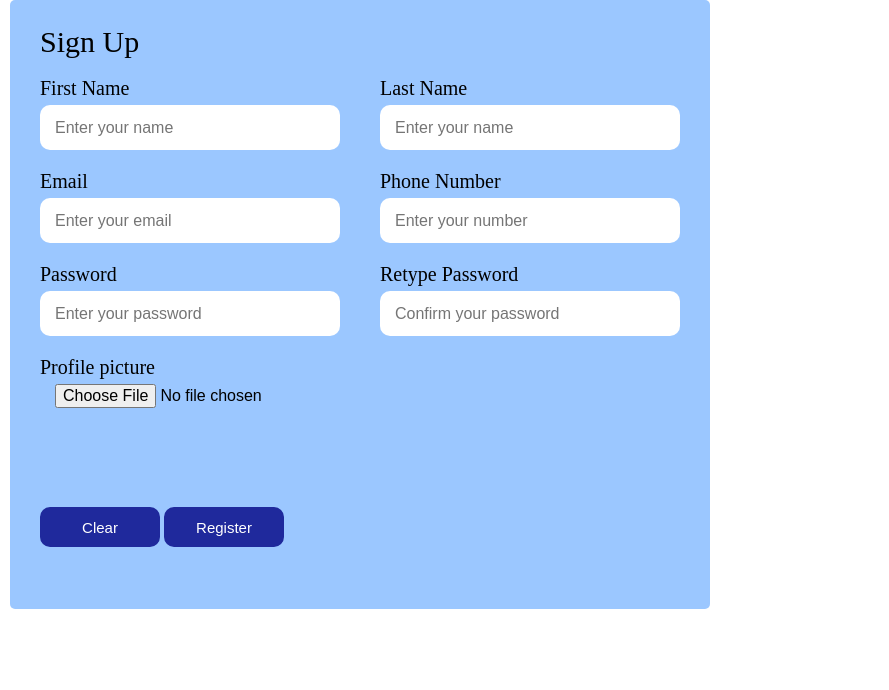
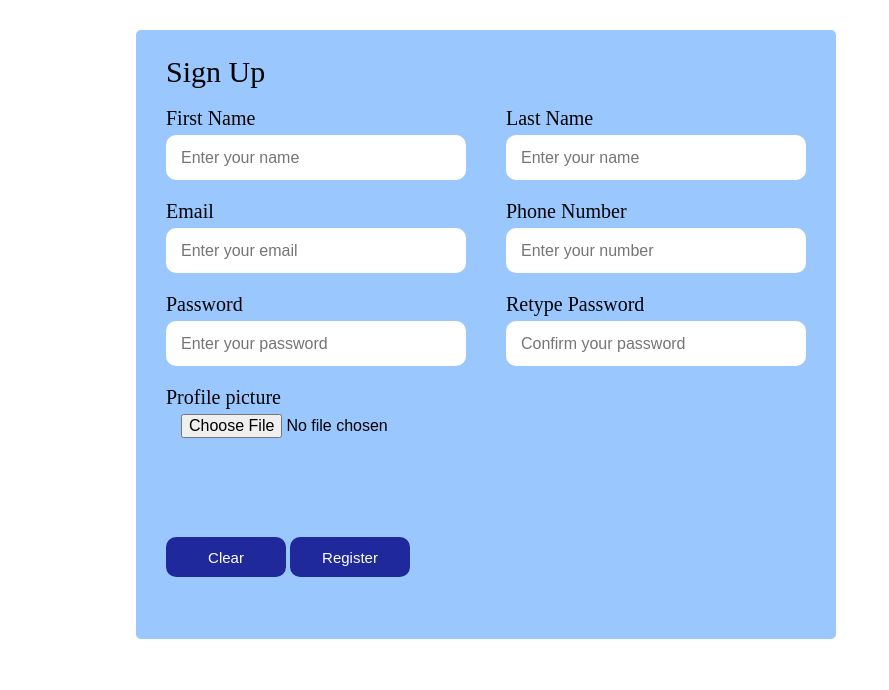
Before and after one commit to kelseyvn17/Web_Group15, a PHP site: page /form1.html in a window 1280 px wide. Shown: the part 110-800 px from the top of the page, without its empty margins (0-889 px from the left). Run offline with PHP 8.4, Linux system fonts and the light colour scheme; some libraries are stand-ins or nearby versions.

Commit message:
Update signup.css

```diff
--- a/signup.css
+++ b/signup.css
@@ -41,6 +41,7 @@ img{
     width: 100px;
     height: 35px;
     box-shadow: 0px 4px 4px rgba(25, 51, 90, 0.4);
+    cursor: pointer;
 }
 .btn:hover{
     background-color: #30D1FF;
@@ -81,8 +82,10 @@ img{
     max-width: 700px;
     width: 100%;
     background: #9BC7FF;
+    margin: 30px 10%;
     padding: 25px 30px;
     border-radius: 5px;
+
 }
 .container .title{
     font-size: 30px;
```
